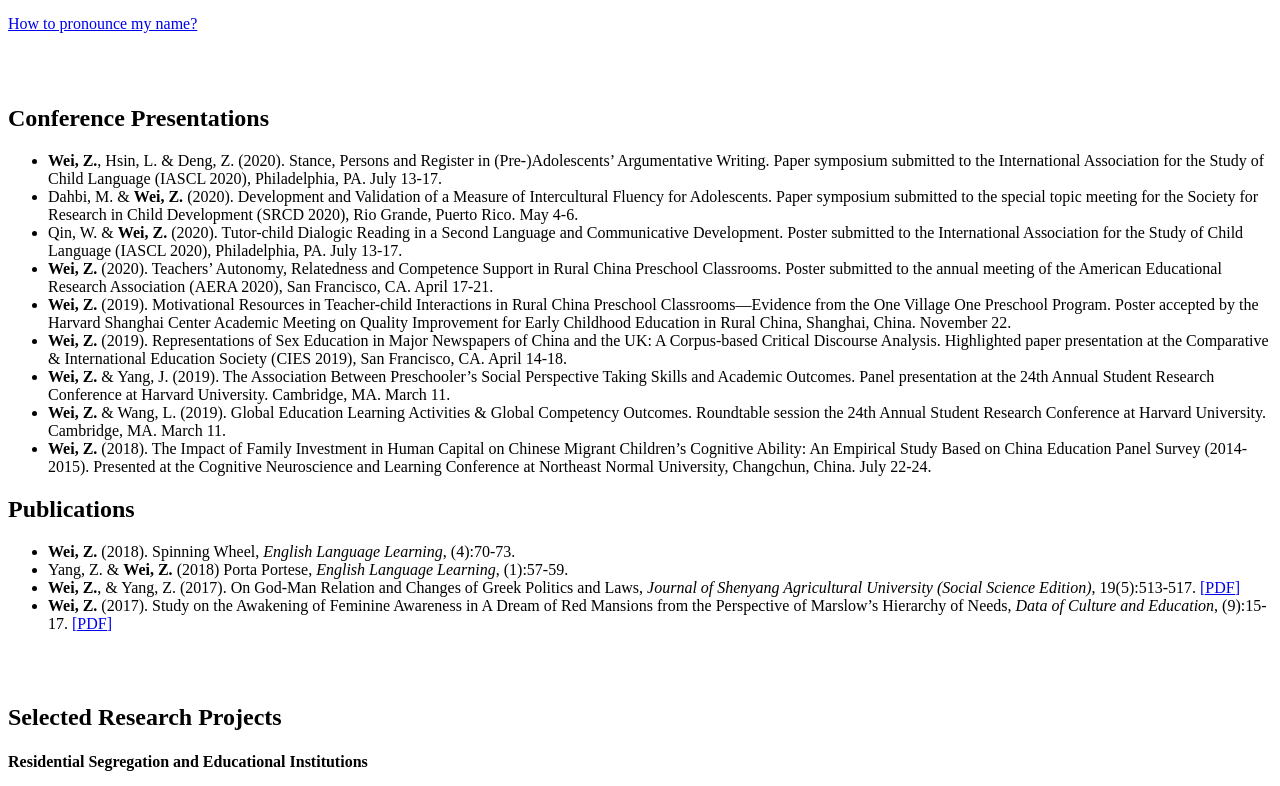
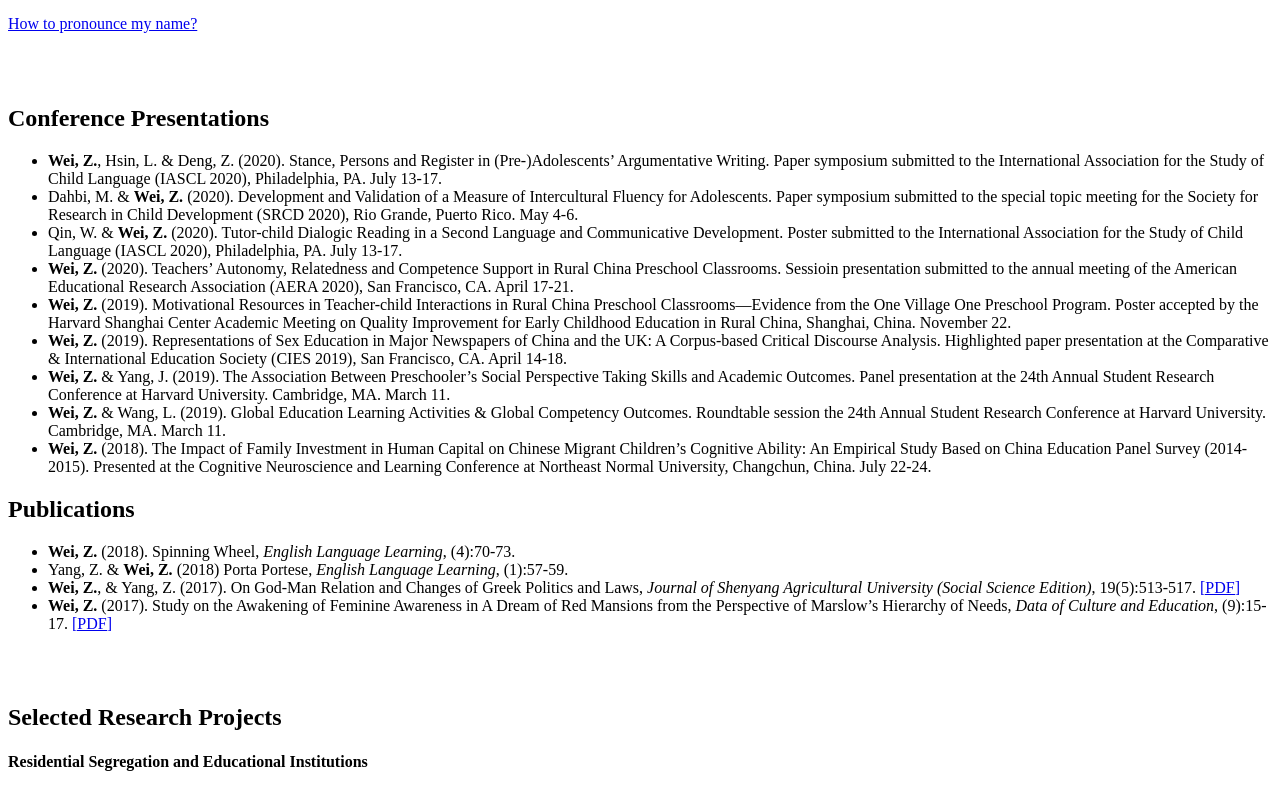
Before and after one commit to Sylviawzy/Sylviawzy.github.io, a Jekyll site: the page built from index.md, in a window 1280 px wide and 900 px high, scrolled down 1552 px, cut to the strip 0-786 px from the top of the window. Built offline with Jekyll 4.4.1, drawn with Linux system fonts in a browser that asks for light colours; our own code applies the rules of GitHub Pages for plain Markdown files; a style sheet for code colours, icons or effects is not loaded; some of the changed text lies outside the part shown.

Commit message:
Update index.md

```diff
--- a/index.md
+++ b/index.md
@@ -18,7 +18,7 @@
 -	**Wei, Z.**, Hsin, L. & Deng, Z. (2020). Stance, Persons and Register in (Pre-)Adolescents’ Argumentative Writing. Paper symposium submitted to the International Association for the Study of Child Language (IASCL 2020), Philadelphia, PA. July 13-17.
 - Dahbi, M. & **Wei, Z.** (2020). Development and Validation of a Measure of Intercultural Fluency for Adolescents. Paper symposium submitted to the special topic meeting for the Society for Research in Child Development (SRCD 2020), Rio Grande, Puerto Rico. May 4-6.
 - Qin, W. & **Wei, Z.** (2020). Tutor-child Dialogic Reading in a Second Language and Communicative Development. Poster submitted to the International Association for the Study of Child Language (IASCL 2020), Philadelphia, PA. July 13-17.
--	**Wei, Z.** (2020). Teachers’ Autonomy, Relatedness and Competence Support in Rural China Preschool Classrooms. Poster submitted to the annual meeting of the American Educational Research Association (AERA 2020), San Francisco, CA. April 17-21.
+-	**Wei, Z.** (2020). Teachers’ Autonomy, Relatedness and Competence Support in Rural China Preschool Classrooms. Sessioin presentation submitted to the annual meeting of the American Educational Research Association (AERA 2020), San Francisco, CA. April 17-21.
 -	**Wei, Z.** (2019). Motivational Resources in Teacher-child Interactions in Rural China Preschool Classrooms—Evidence from the One Village One Preschool Program. Poster accepted by the Harvard Shanghai Center Academic Meeting on Quality Improvement for Early Childhood Education in Rural China, Shanghai, China. November 22.
 -	**Wei, Z.** (2019). Representations of Sex Education in Major Newspapers of China and the UK: A Corpus-based Critical Discourse Analysis. Highlighted paper presentation at the Comparative & International Education Society (CIES 2019), San Francisco, CA. April 14-18.
 - **Wei, Z.** & Yang, J. (2019). The Association Between Preschooler’s Social Perspective Taking Skills and Academic Outcomes. Panel presentation at the 24th Annual Student Research Conference at Harvard University. Cambridge, MA. March 11.
```
Also changed, not shown: other parts of index.md (+0 -1 lines).
